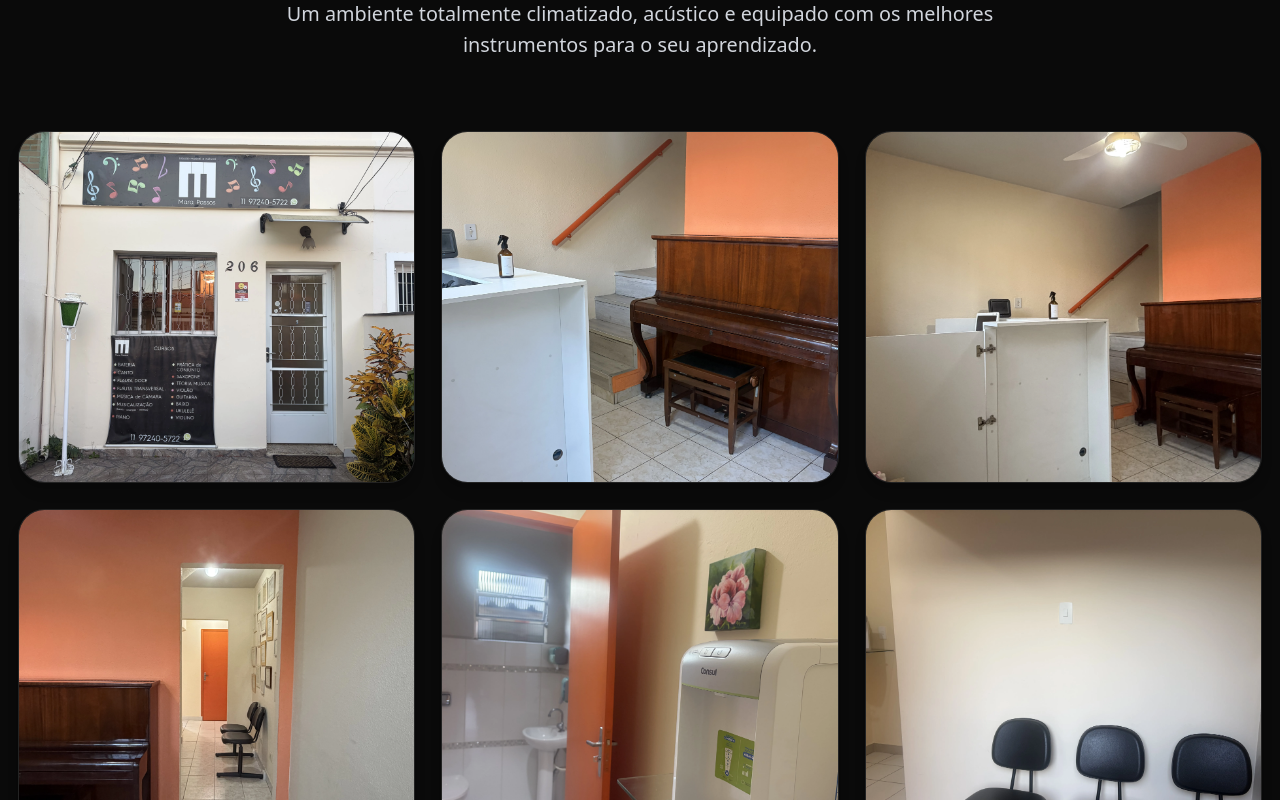
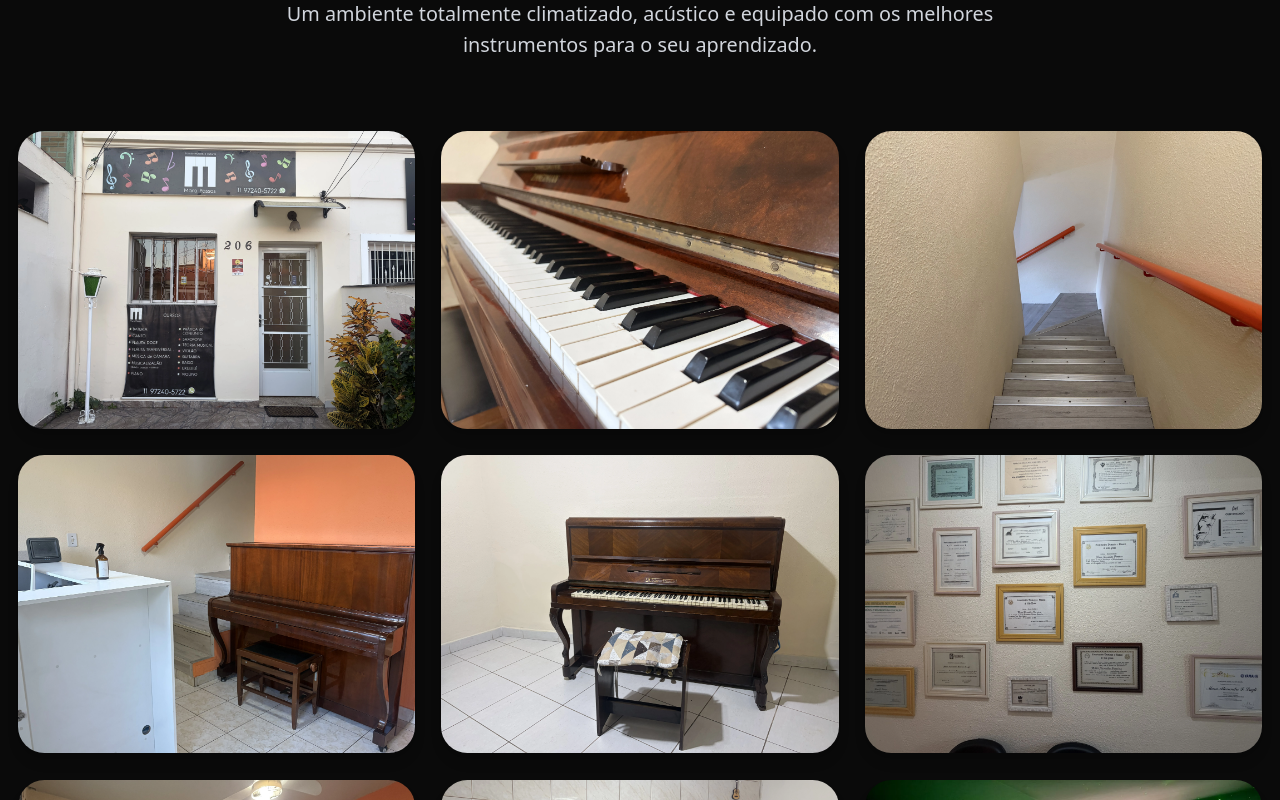
Before and after one commit to luiz-eduardo-ramirez/site-estudio-mara-passos, a Next.js app in the folder mara-passos-website/: page /aulas-de-piano in a window 1280 px wide. Shown: the part 4160-4960 px from the top of the page. Built offline with nearby package versions, Linux system fonts and the light colour scheme.

Commit message:
Refactor: Galeria 1

```diff
--- a/mara-passos-website/src/app/aulas-de-piano/page.tsx
+++ b/mara-passos-website/src/app/aulas-de-piano/page.tsx
@@ -319,7 +319,7 @@ export default function AulasDePiano() {
                     <p className="text-gray-300 max-w-2xl mx-auto text-lg">Um ambiente totalmente climatizado, acústico e equipado com os melhores instrumentos para o seu aprendizado.</p>
                 </div>
 
-                <div className="grid grid-cols-1 md:grid-cols-2 lg:grid-cols-3 gap-6">
+                <div className="columns-1 md:columns-2 lg:columns-3 gap-6 space-y-6">
                     {[
                         { name: "Estúdio Mara Passos", img: "/spaces/fachada.webp" },
                         { name: "Recepção", img: "/spaces/entrada.webp" },
@@ -340,13 +340,15 @@ export default function AulasDePiano() {
                         { name: "Espaço Extra (1)", img: "/spaces/IMG_4326.webp" },
                         { name: "Espaço Extra (2)", img: "/spaces/IMG_4337.webp" },
                     ].map((space, i) => (
-                        <div key={i} className="relative aspect-video md:aspect-auto md:h-80 rounded-3xl overflow-hidden group border border-white/10 shadow-lg">
+                        <div key={i} className="relative w-full rounded-3xl overflow-hidden group shadow-lg break-inside-avoid">
                             <Image
                                 src={space.img}
                                 alt={space.name}
-                                fill
-                                className="object-cover group-hover:scale-105 transition-transform duration-700"
+                                width={0}
+                                height={0}
                                 sizes="(max-width: 768px) 100vw, (max-width: 1200px) 50vw, 33vw"
+                                style={{ width: '100%', height: 'auto' }}
+                                className="group-hover:scale-105 transition-transform duration-700"
                             />
                         </div>
                     ))}
--- a/mara-passos-website/src/components/sections/Spaces.tsx
+++ b/mara-passos-website/src/components/sections/Spaces.tsx
@@ -93,7 +93,7 @@ export default function Spaces() {
             {spaces.map((space, index) => (
               <SwiperSlide key={index} className="pb-4">
                 <div
-                  className="group relative w-full aspect-[4/3] rounded-3xl overflow-hidden cursor-pointer shadow-lg hover:shadow-2xl hover:shadow-mara-orange/20 transition-all duration-500"
+                  className="group relative w-full aspect-[4/3] rounded-3xl overflow-hidden cursor-pointer shadow-lg hover:shadow-2xl hover:shadow-mara-orange/20 transition-all duration-500 bg-neutral-900/50"
                   onClick={() => setSelectedImage(space.img)}
                 >
                   {/* Imagem de Fundo (Next.js Image) */}
@@ -101,7 +101,7 @@ export default function Spaces() {
                     src={space.img}
                     alt={space.name}
                     fill
-                    className="object-cover transition-transform duration-700 ease-out group-hover:scale-110"
+                    className="object-contain transition-transform duration-700 ease-out group-hover:scale-110"
                     sizes="(max-width: 768px) 100vw, (max-width: 1200px) 50vw, 33vw"
                   />
 
```
